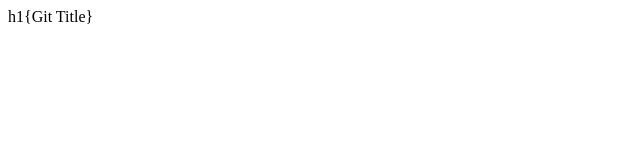
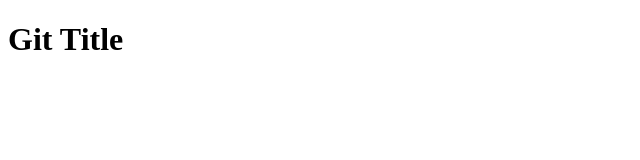
Before and after one commit to ArminBlaze/gitTest, a website: page app/index.html in a window 1280 px wide. Shown: the whole page, without its empty margins (0-640 px from the left). Drawn offline with Linux system fonts and the light colour scheme.

Commit message:
First Commit 2

```diff
--- a/app/index.html
+++ b/app/index.html
@@ -6,6 +6,6 @@
 	<link rel="stylesheet" href="style.css">
 </head>
 <body>
-	h1{Git Title}
+	<h1>Git Title</h1>
 </body>
 </html>
--- a/app/style.css
+++ b/app/style.css
@@ -1,3 +1,7 @@
 body {
 	font-size: 16px;
 }
+
+h1 {
+	font-size: 32px;
+}
```
Also changed, not shown: 1 other file.
